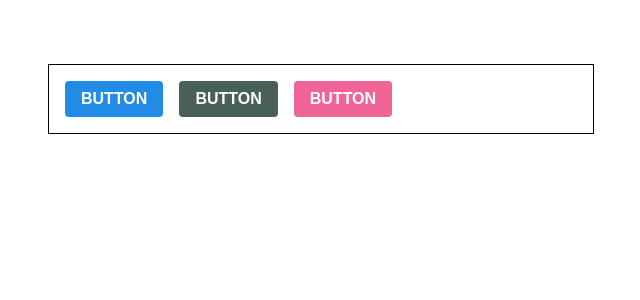
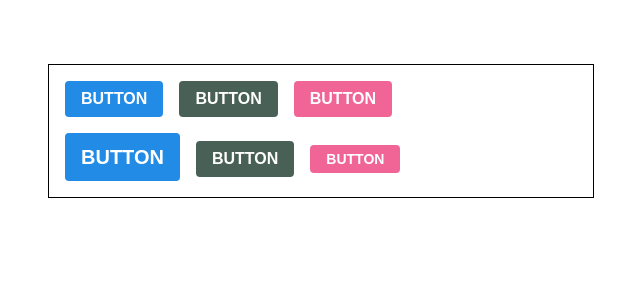
Before and after one commit to fast-campus-react/styling-with-styled-components, a React (Create React App) app: page / in a window 1280 px wide. Shown: the top 300 px of the page, without its empty margins (319-959 px from the left). Built offline with nearby package versions, Linux system fonts and the light colour scheme.

Commit message:
sizeStyles 스타일링

```diff
--- a/src/App.js
+++ b/src/App.js
@@ -11,6 +11,12 @@ const AppBlock = styled.div`
   padding: 1rem;
 `;
 
+const ButtonGroup = styled.div`
+  & + & {
+    margin-top: 1rem;
+  }
+`;
+
 const palette = {
   blue: "#228be6",
   gray: "#496057",
@@ -19,11 +25,18 @@ const palette = {
 
 function App() {
   return (
-    <ThemeProvider theme={{palette}}>
+    <ThemeProvider theme={{ palette }}>
       <AppBlock>
-        <Buttons>BUTTON</Buttons>
-        <Buttons color="gray">BUTTON</Buttons>
-        <Buttons color="pink">BUTTON</Buttons>
+        <ButtonGroup>
+          <Buttons>BUTTON</Buttons>
+          <Buttons color="gray">BUTTON</Buttons>
+          <Buttons color="pink">BUTTON</Buttons>
+        </ButtonGroup>
+        <ButtonGroup>
+          <Buttons size="large">BUTTON</Buttons>
+          <Buttons color="gray">BUTTON</Buttons>
+          <Buttons size="smaill" color="pink">BUTTON</Buttons>
+        </ButtonGroup>
       </AppBlock>
     </ThemeProvider>
   );
--- a/src/components/Buttons.js
+++ b/src/components/Buttons.js
@@ -16,6 +16,52 @@ const colorStyles = css`
     `;
   }}
 `;
+const sizees = {
+  large: {
+    height: "3rem",
+    fontSize: "1.25rem",
+  },
+  medium: {
+    height: "2.25rem",
+    fontSize: "1rem",
+  },
+  small: {
+    height: "1.75rem",
+    fontSize: "0.875rem",
+  },
+};
+
+const sizeStyles = css`
+  ${(props) => {
+    return (
+      props.size === "large" &&
+      css`
+        height: 3rem;
+        font-size: 1.25rem;
+      `
+    );
+  }}
+
+  ${(props) => {
+    return (
+      props.size === "medium" &&
+      css`
+        height: 2.25rem;
+        font-size: 1rem;
+      `
+    );
+  }}
+
+  ${(props) => {
+    return (
+      props.size === "smaill" &&
+      css`
+        height: 1.75rem;
+        font-size: 0.875rem;
+      `
+    );
+  }}
+`;
 
 const StyleButton = styled.button`
   display: inline-flex;
@@ -32,6 +78,8 @@ const StyleButton = styled.button`
   height: 2.25rem;
   font-size: 1rem;
 
+  ${sizeStyles}
+
   ${colorStyles}
 
   & + & {
@@ -39,12 +87,17 @@ const StyleButton = styled.button`
   }
 `;
 
-function Buttons({ children, color }) {
-  return <StyleButton color={color}>{children}</StyleButton>;
+function Buttons({ children, color, size }) {
+  return (
+    <StyleButton color={color} size={size}>
+      {children}
+    </StyleButton>
+  );
 }
 
 Buttons.defaultProps = {
   color: "blue",
+  size: "medium",
 };
 
 export default Buttons;
```
